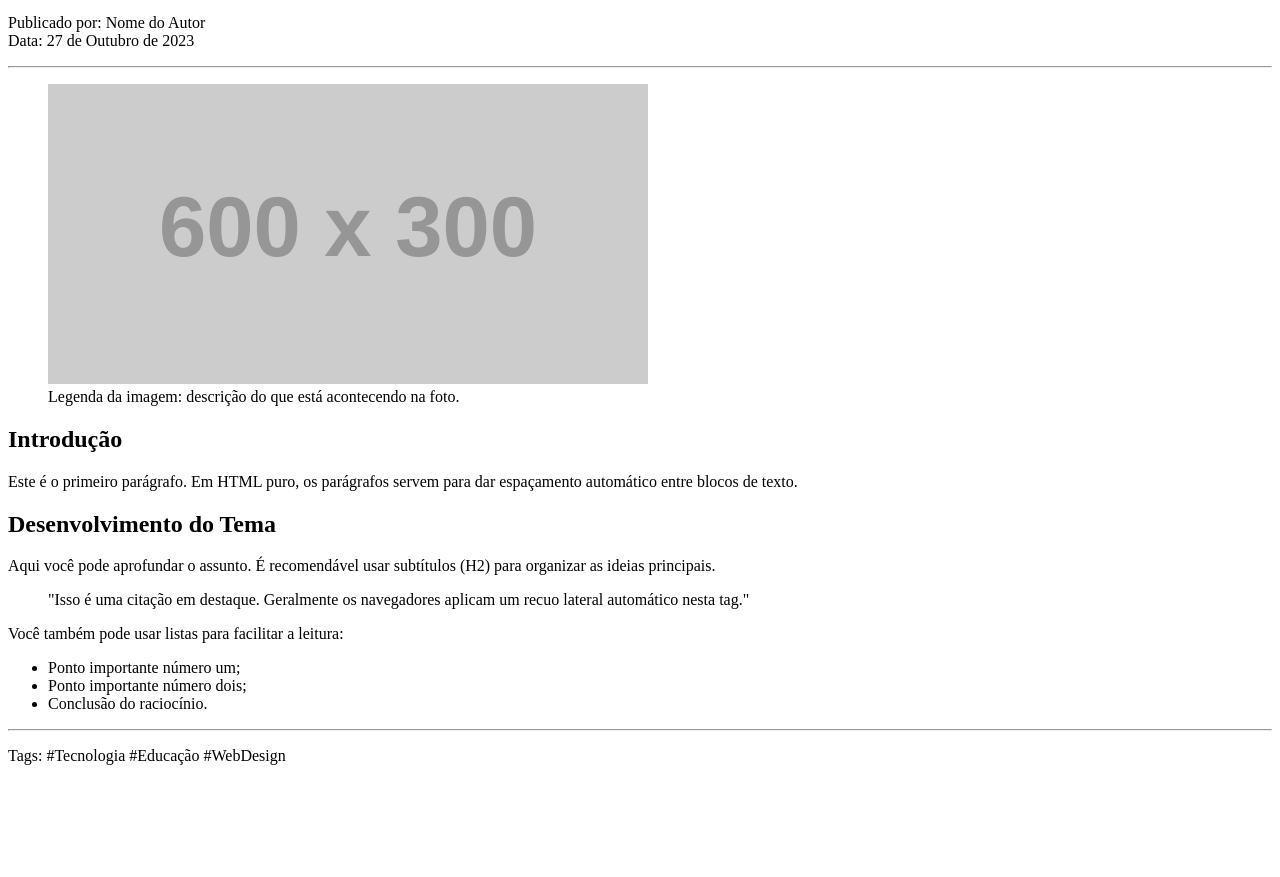
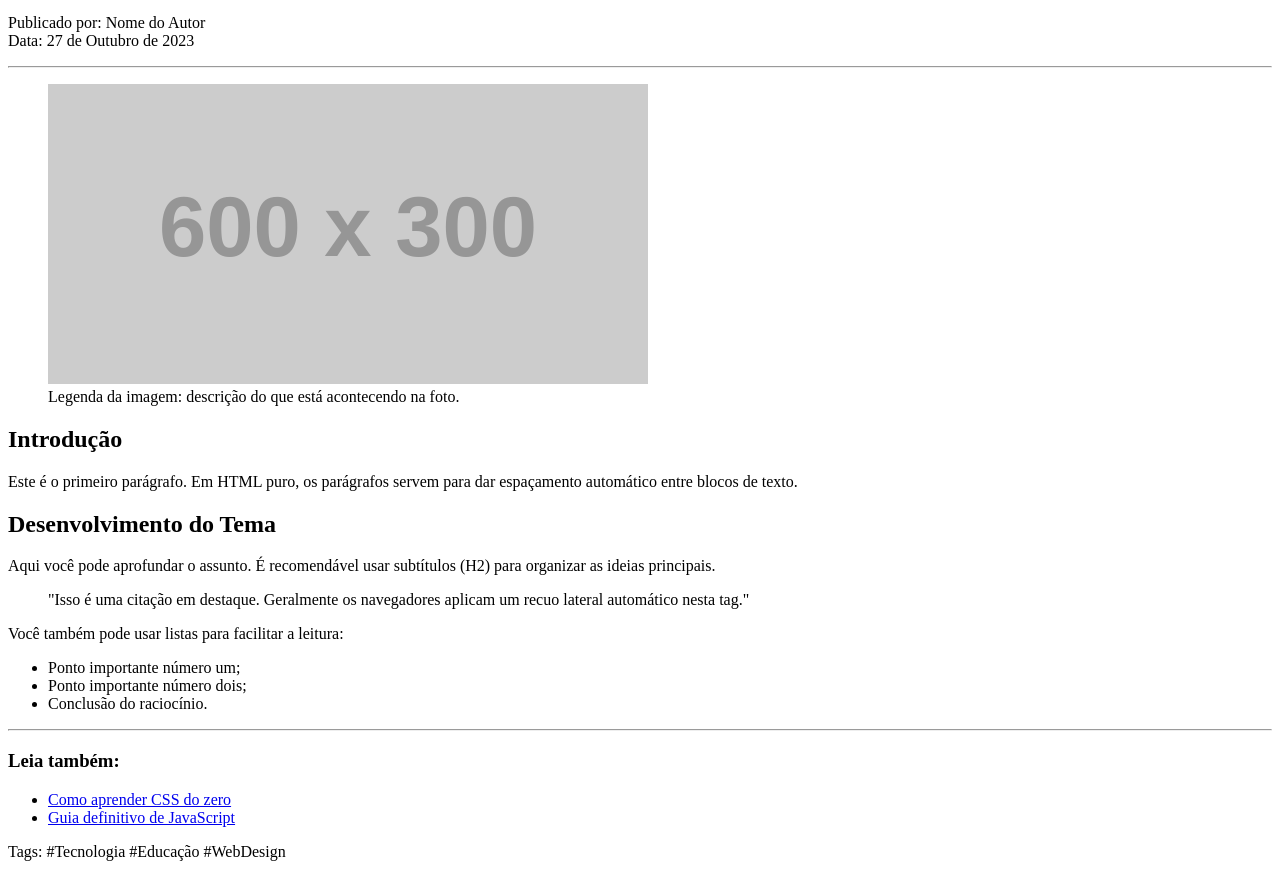
Before and after one commit to nckz06/lima_senai, a plain HTML site: page artigo.html in a window 1280 px wide. Shown: the part 87-964 px from the top of the page. Before the commit the page ends 868 px from the top, so only its background shows below. Drawn offline with Linux system fonts and the light colour scheme; placeholder pictures from the web are drawn by us.

Commit message:
artigo.html atualizado (estrutura geral básica)

```diff
--- a/artigo.html
+++ b/artigo.html
@@ -48,10 +48,20 @@
         <hr>
 
         <!-- Rodapé do Artigo -->
-        <footer>
+
+    </article>
+
+    <aside>
+    <h3>Leia também:</h3>
+    <ul>
+        <li><a href="#">Como aprender CSS do zero</a></li>
+        <li><a href="#">Guia definitivo de JavaScript</a></li>
+    </ul>
+    </aside>
+
+    <footer>
             <p>Tags: #Tecnologia #Educação #WebDesign</p>
-        </footer>
-    </article>
+    </footer>
 
 </body>
 </html>
```
